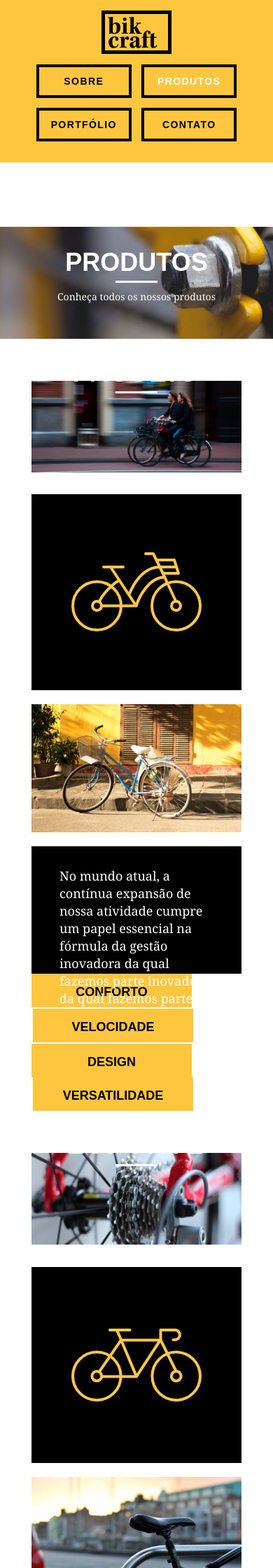
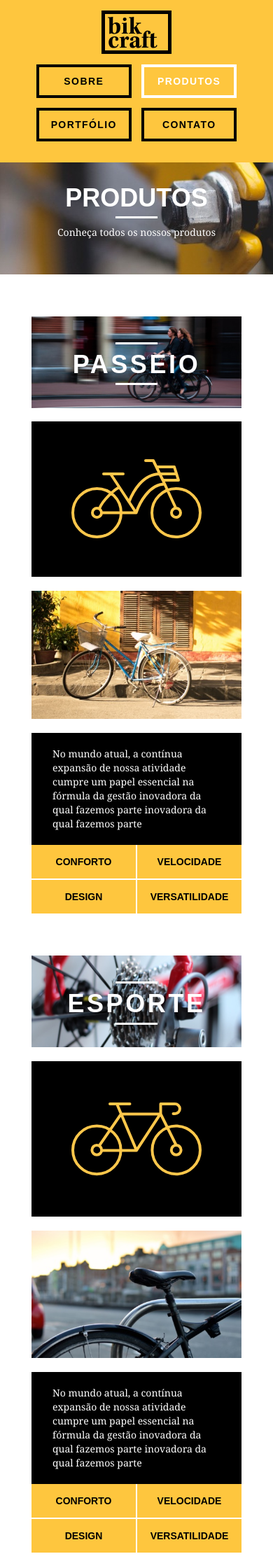
Before and after one commit to oszim1/bikcraft, a PHP site: page /produtos.html in a window 390 px wide. Shown: the top 2240 px of the page at 70% size. Run offline with PHP 8.4, Linux system fonts and the light colour scheme.

Commit message:
finished responsive layout

```diff
--- a/css/produtos.css
+++ b/css/produtos.css
@@ -60,8 +60,8 @@
   height: 48px;
   text-align: center;
   padding-top: 16px;
+}
 
-}
 .produto_info ul li:nth-child(1), .produto_info ul li:nth-child(2) {
   margin-bottom: 2px;
 }
--- a/css/responsivo.css
+++ b/css/responsivo.css
@@ -1,7 +1,52 @@
 /*Estilo para tablets*/
 @media only screen and (min-width: 788px) and (max-width: 979px) {
+/*Qualidade Home*/
+.qualidade:after {
+  right: 66px;
+}
 
+.qualidade_lista li {
+  text-align: center;
+  padding: 0 10px;
 }
+
+/*Footer*/
+
+.footer_redes ul li a {
+  border: 3px solid #fec63e;
+  display: block;
+  padding: 6px;
+}
+
+.footer_redes ul li a img {
+  width: 26px;
+  height: 26px;
+}
+
+/*Produtos*/
+
+.produto_item h2 {
+  top: -150px;
+  margin-bottom: -56px;
+}
+
+.produto_icone {
+  padding: 41px 0;
+}
+
+.produto_info p {
+  font-size: 14px;
+  line-height: 20px;
+  height: 122px;
+  padding: 20px 30px;
+}
+
+.produto_info ul li {
+  width: 181px;
+  height: 48px;
+}
+
+}/*Final do estilo para tablet*/
 
 /*Estilo para smartphone*/
 @media only screen and (max-width: 787px) {
@@ -34,12 +79,90 @@
   border-color: #fff;
 }
 
+.header_menu ul li a.menu_ativo {
+  border-color: #fff;
+}
+
 /*Introducao*/
 
 .introducao {
   margin-top: 0px;
-  padding-top: 20px;
+  padding-top: 63px;
   background: url("../img/bg-mobile.jpg") no-repeat center;
   background-size: cover;
 }
+
+.introducao h1 {
+  font-size: 36px;
 }
+
+/*Introdução interna*/
+
+.introducao-interna {
+  margin-top: 0px;
+}
+
+/*Call*/
+.call {
+  padding-top: 10px;
+}
+
+/*Qualidade home*/
+.qualidade:after {
+  display: none;
+}
+
+/*Sobre*/
+
+.missao_sobre p {
+  padding-right: 0px;
+  font-size: 14px;
+  line-height: 20px;
+}
+
+.missao_sobre ul li {
+  font-size: 14px;
+  line-height: 25px;
+}
+
+/*Produtos*/
+
+.produto_item h2 {
+  top: -100px;
+  margin-bottom: -68px;
+}
+
+.produto_icone {
+  padding: 41px 0;
+}
+
+.produto_info p {
+  font-size: 14px;
+  line-height: 20px;
+  height: auto;
+  padding: 20px 30px;
+}
+
+.produto_info ul li {
+  width: 149px;
+  height: 48px;
+  font-size: 14px;
+  line-height: 20px;
+  padding-top: 14px;
+}
+
+.form {
+  padding-right: 0px;
+}
+
+.orcamento_dados ul {
+  padding-right: 0px;
+}
+
+/*Contato*/
+.contato_form {
+  padding-right: 0px;
+  margin-bottom: 40px;
+}
+
+}/*Final do estilo para smartphone*/
--- a/css/style.css
+++ b/css/style.css
@@ -272,7 +272,7 @@ img {
   overflow: auto; /* clear-fix*/
 }
 
-.qualidade::after {
+.qualidade:after {
   content: "";
   width: 634px;
   height: 83px;
```
